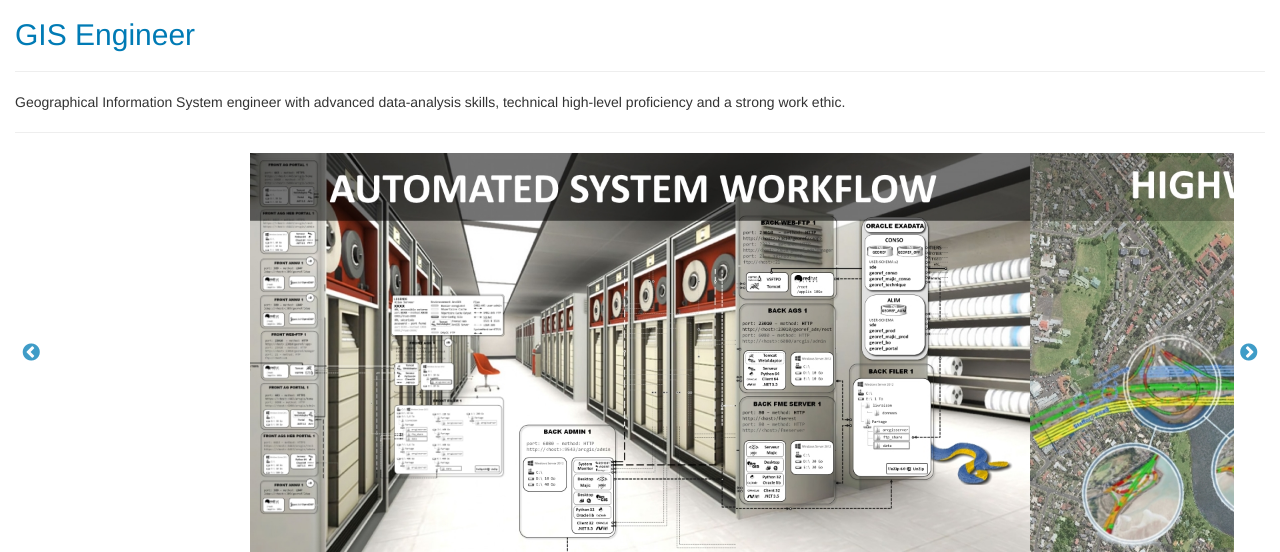
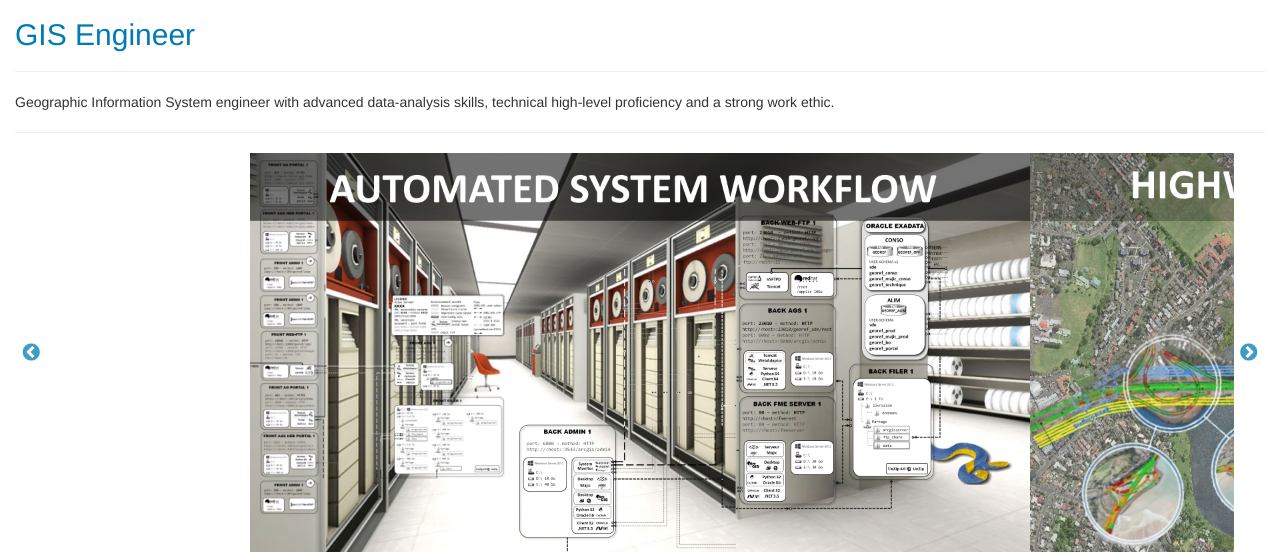
Before and after one commit to Matshopp/schoppgis, a Django app: page / in a window 1280 px wide. Shown: the part 134-686 px from the top of the page. Run offline with Django 3.2, Linux system fonts and the light colour scheme; some libraries are stand-ins or nearby versions.

Commit message:
update Name

```diff
--- a/portfolio/templates/portfolio/index.html
+++ b/portfolio/templates/portfolio/index.html
@@ -9,7 +9,7 @@
 
 
 <hr>
-<p>Geographical Information System engineer with advanced data-analysis skills, technical high-level proficiency and a strong work ethic.</p>
+<p>Geographic Information System engineer with advanced data-analysis skills, technical high-level proficiency and a strong work ethic.</p>
 <hr>
 
 <div class="slider-align">
```
